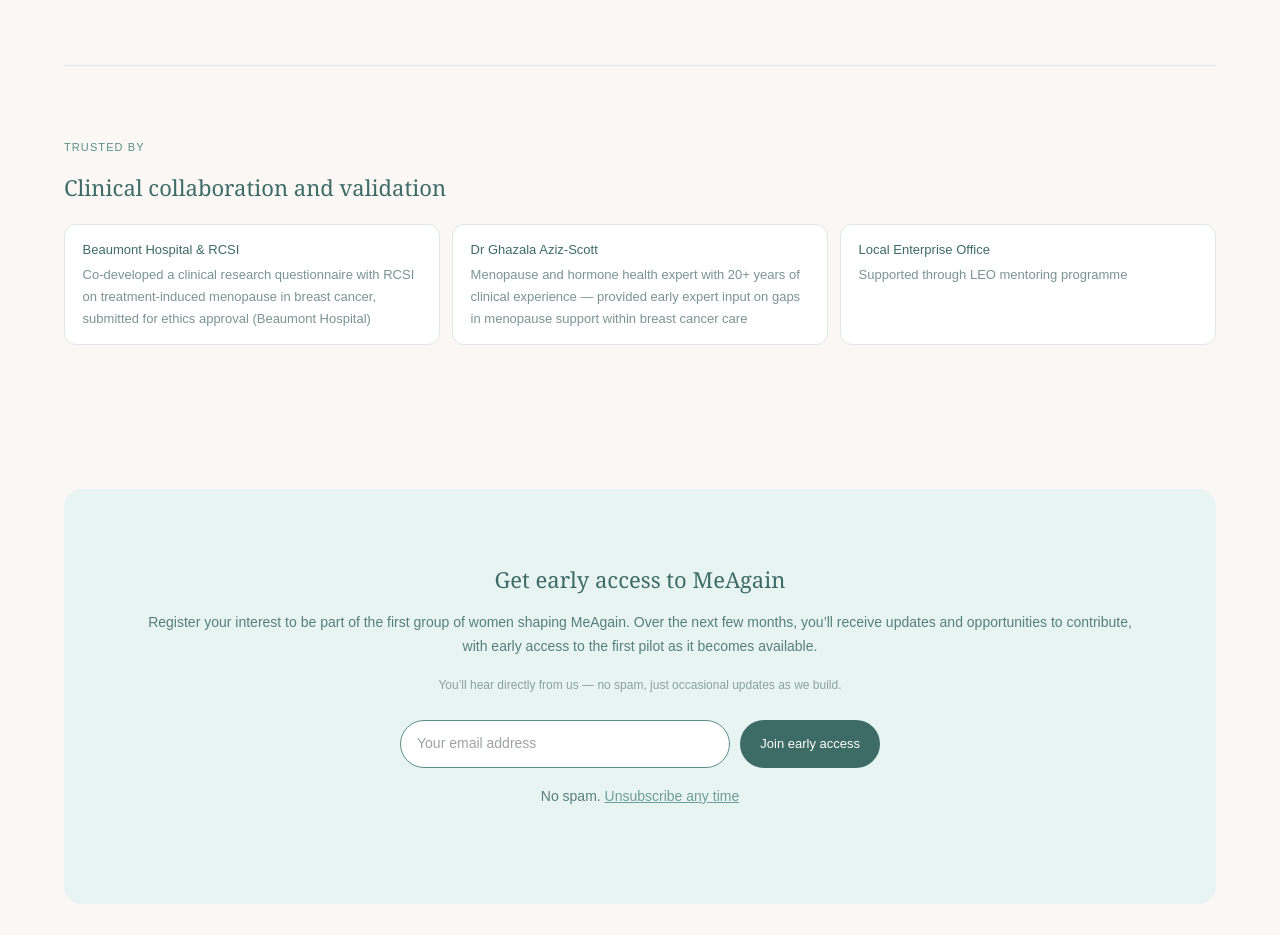
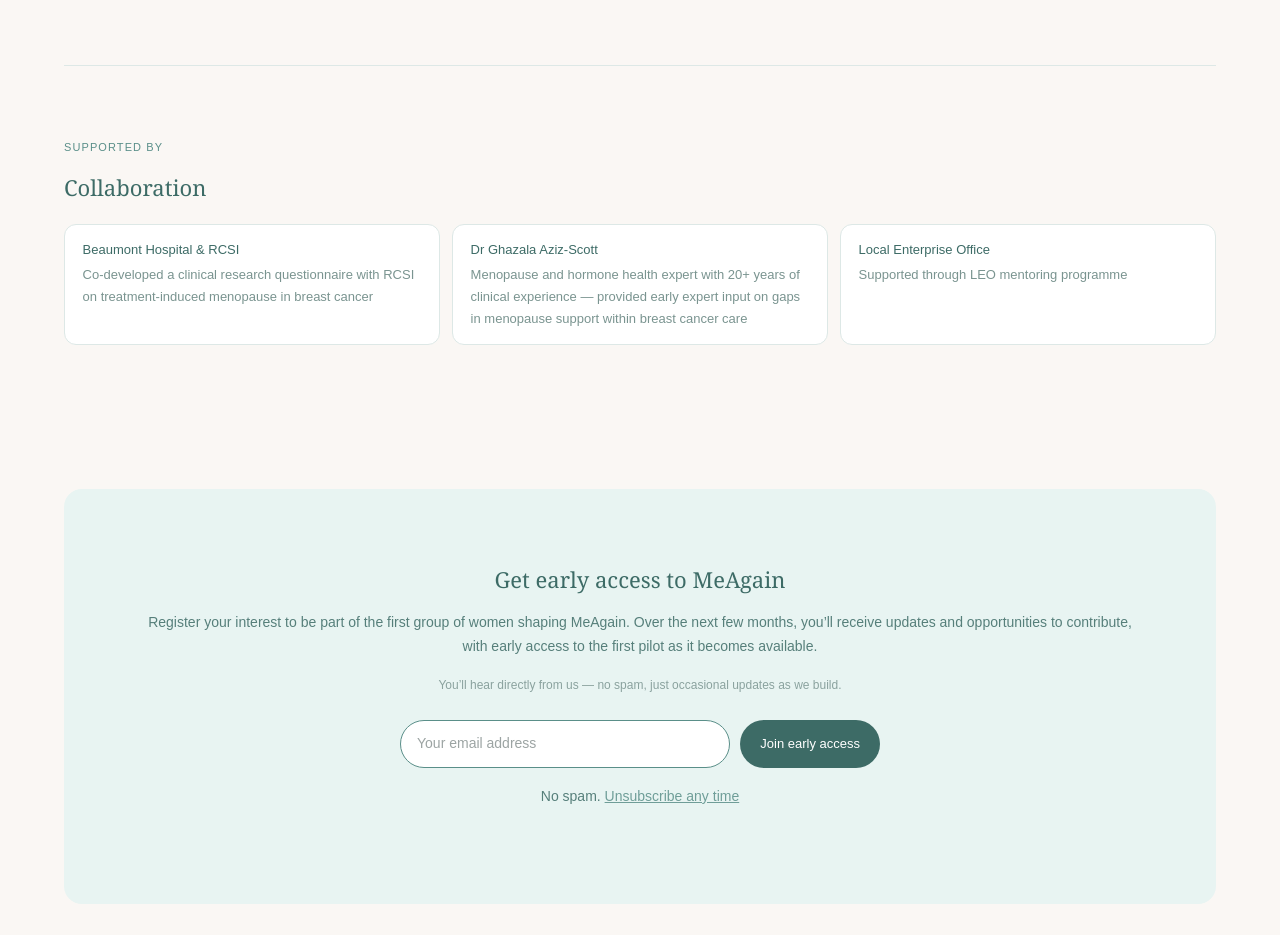
Before and after one commit to Ahmad-Selim59/meagain-landing, a Next.js app: page / in a window 1280 px wide. Shown: the part 3440-4375 px from the top of the page. Built offline with nearby package versions, Linux system fonts and the light colour scheme.

Commit message:
Update page.tsx

```diff
--- a/app/page.tsx
+++ b/app/page.tsx
@@ -171,12 +171,12 @@
         </section>
 
         <section className="section">
-          <div className="section-tag">Trusted by</div>
-          <h2>Clinical collaboration and validation</h2>
+          <div className="section-tag">Supported by</div>
+          <h2>Collaboration</h2>
           <div className="trust-row">
             <div className="trust-badge">
               <strong>Beaumont Hospital &amp; RCSI</strong>
-              Co-developed a clinical research questionnaire with RCSI on treatment-induced menopause in breast cancer, submitted for ethics approval (Beaumont Hospital)
+              Co-developed a clinical research questionnaire with RCSI on treatment-induced menopause in breast cancer
             </div>
             <div className="trust-badge">
               <strong>Dr Ghazala Aziz-Scott</strong>
```
